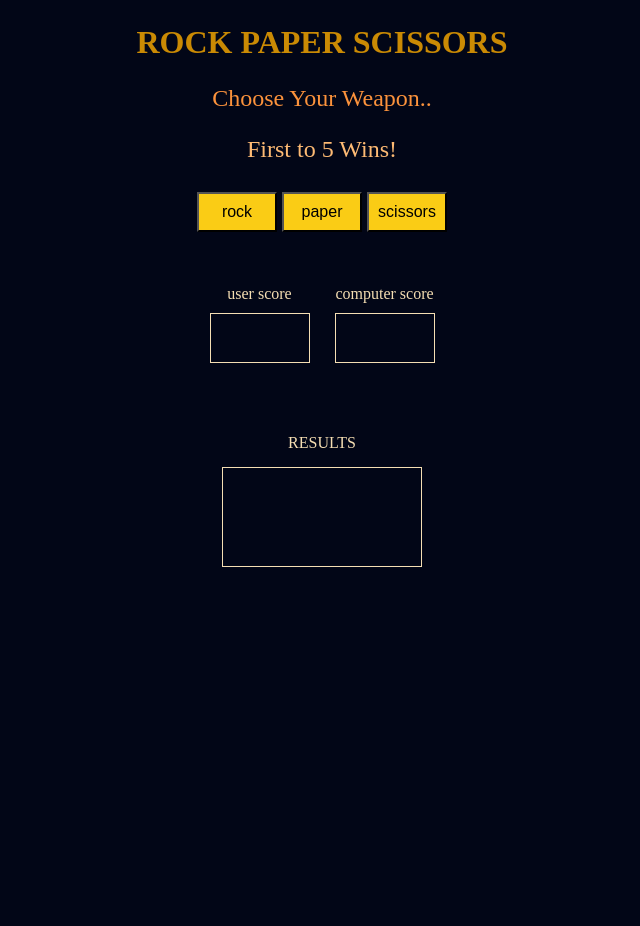
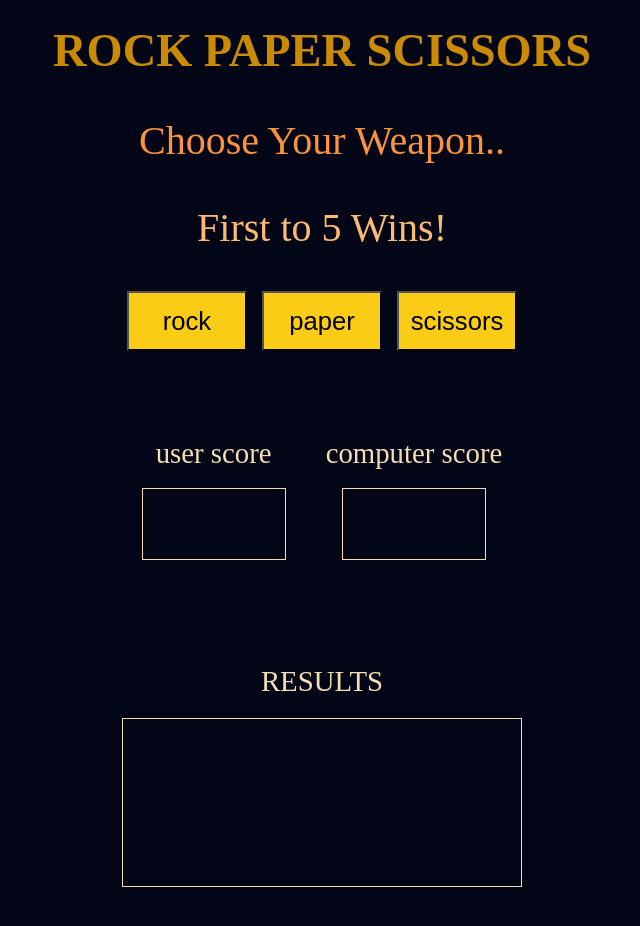
Before and after one commit to frost3dWave/Rock-Paper-Scissors, a plain HTML site: page index.html in a window 1280 px wide. Shown: the whole page, without its empty margins (318-958 px from the left). Before the commit the page ends 800 px from the top, so only its background shows below. Drawn offline with Linux system fonts and the light colour scheme.

Commit message:
updated site to be responsive.. Made site responsive over a variety of screen sizes.

```diff
--- a/styles.css
+++ b/styles.css
@@ -24,10 +24,6 @@ body{
     color: var(--clr-contentText);
 }
 
-/* .contain{
-    border: 1px solid salmon;
-} */
-
 .title{
     color: var(--clr-heading);
     margin: 1.5rem;
@@ -52,7 +48,6 @@ body{
     align-items: center;
     justify-content: center;
     gap: 5px;
-    height: 50px;
 }
 
 button{
@@ -111,6 +106,10 @@ button:active{
     margin: 1.5rem;
 }
 
+.results p{
+    font-size: 1.2rem;
+}
+
 .results_board{
     max-width: 90%;
     height: 100px;
@@ -126,11 +125,182 @@ div.active{
 }
 
 .reload{
+    cursor: pointer;
     width: 150px;
-    height: 50px;
+    height: 40px;
     background-color: var(--clr-button);
     color: black;
     display: flex;
     align-items: center;
     justify-content: center;
 }
+
+/* xs */
+@media (min-width: 475px) {
+    .description p{
+        font-size: 1.8rem;
+        margin: 1.8rem;
+    }
+    .choices{
+        margin: 1.8rem;
+        gap: 10px;
+    }
+    button{
+        font-size: 1.2rem;
+        height: 48px;
+        width: 96px;
+        padding: 6px;
+    }
+    .scorecard{
+        gap: 30px;
+        height: 150px;
+        margin: 1.8rem;
+        padding-inline: 12px;
+    }
+    .user,
+    .computer{
+        gap: 12px;
+        font-size: 1.2rem;
+    }
+    .userScoreCard,
+    .computerScoreCard{
+        height: 60px;
+        width: 120px;
+    }
+    .results{
+        gap: 18px;
+        height: 216px;
+        font-size: 1.2rem;
+        margin: 1.8rem;
+        padding-block: 1.2rem;
+    }
+    .results_board{
+        height: 120px;
+        width: 240px;
+    }
+    .reload{
+        width: 180px;
+        height: 60px;
+    }
+}
+/* sm  */
+@media (min-width: 640px) {
+    .results{
+        font-size: 1.4rem;
+    }
+    .results_board{
+        height: 144px;
+        width: 288px;
+    }
+    .reload{
+        width: 215px;
+        height: 72px;
+    }
+}
+/* md */
+@media (min-width: 768px) {
+    .title{
+        font-size: 2.4rem;
+    }
+    .description p{
+        font-size: 2.15rem;
+        margin: 2.15rem;
+    }
+    .choices{
+        margin: 2.15rem;
+        gap: 12px;
+    }
+    button{
+        font-size: 1.35rem;
+        height: 50px;
+        width: 100px;
+        padding: 7.2px;
+    }
+    .scorecard{
+        gap: 35px;
+        height: 180px;
+        margin: 2.15rem;
+        padding-inline: 15px;
+    }
+    .user,
+    .computer{
+        gap: 15px;
+        font-size: 1.35rem;
+    }
+    .userScoreCard,
+    .computerScoreCard{
+        height: 60px;
+        width: 120px;
+    }
+    .results{
+        height: 230px;
+        gap: 20px;
+    }
+    .results p{
+        font-size: 1.5rem;
+    }
+    .results_board{
+        font-size: 1.5rem;
+        height: 170px;
+        width: 340px;
+        padding: 10px;
+    }
+    .reload{
+        width: 240px;
+        height: 120px;
+    }
+}
+/* lg */
+@media (min-width: 1024px) {
+    .title{
+        font-size: 2.9rem;
+    }
+    .description p{
+        font-size: 2.5rem;
+        margin: 2.5rem;
+    }
+    .choices{
+        margin: 2.5rem;
+        gap: 15px;
+    }
+    button{
+        font-size: 1.6rem;
+        height: 60px;
+        width: 120px;
+        padding: 8.65px;
+    }
+    .scorecard{
+        gap: 40px;
+        height: 215px;
+        margin: 2.5rem;
+        padding-inline: 18px;
+    }
+    .user,
+    .computer{
+        gap: 18px;
+        font-size: 1.8rem;
+    }
+    .userScoreCard,
+    .computerScoreCard{
+        height: 72px;
+        width: 144px;
+    }
+    .results{
+        height: 260px;
+    }
+    .results p{
+        font-size: 1.8rem;
+    }
+    .results_board{
+        font-size: 1.8rem;
+        height: 200px;
+        width: 400px;
+        padding: 12px;
+    }
+    .reload{
+        font-size: 1.5rem;
+        width: 260px;
+        height: 130px;
+
+    }
+}
```
